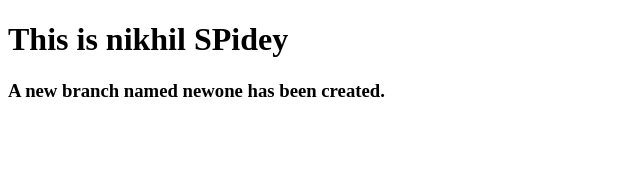
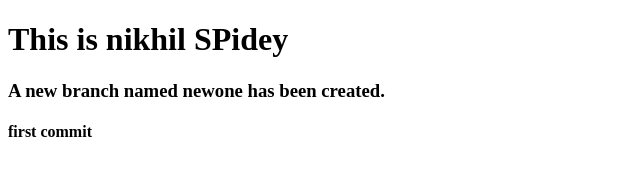
Before and after one commit to sakaraynikhil/sakaraynikhil12.github.io, a plain HTML site: page one.html in a window 1280 px wide. Shown: the whole page, without its empty margins (0-640 px from the left). Drawn offline with Linux system fonts and the light colour scheme.

Commit message:
my first commit message

```diff
--- a/one.html
+++ b/one.html
@@ -8,5 +8,6 @@
 <body>
     <h1>This is nikhil SPidey</h1>
     <h3>A new branch named newone has been created.</h3>
+    <h4>first commit</h4>
 </body>
 </html>
```
